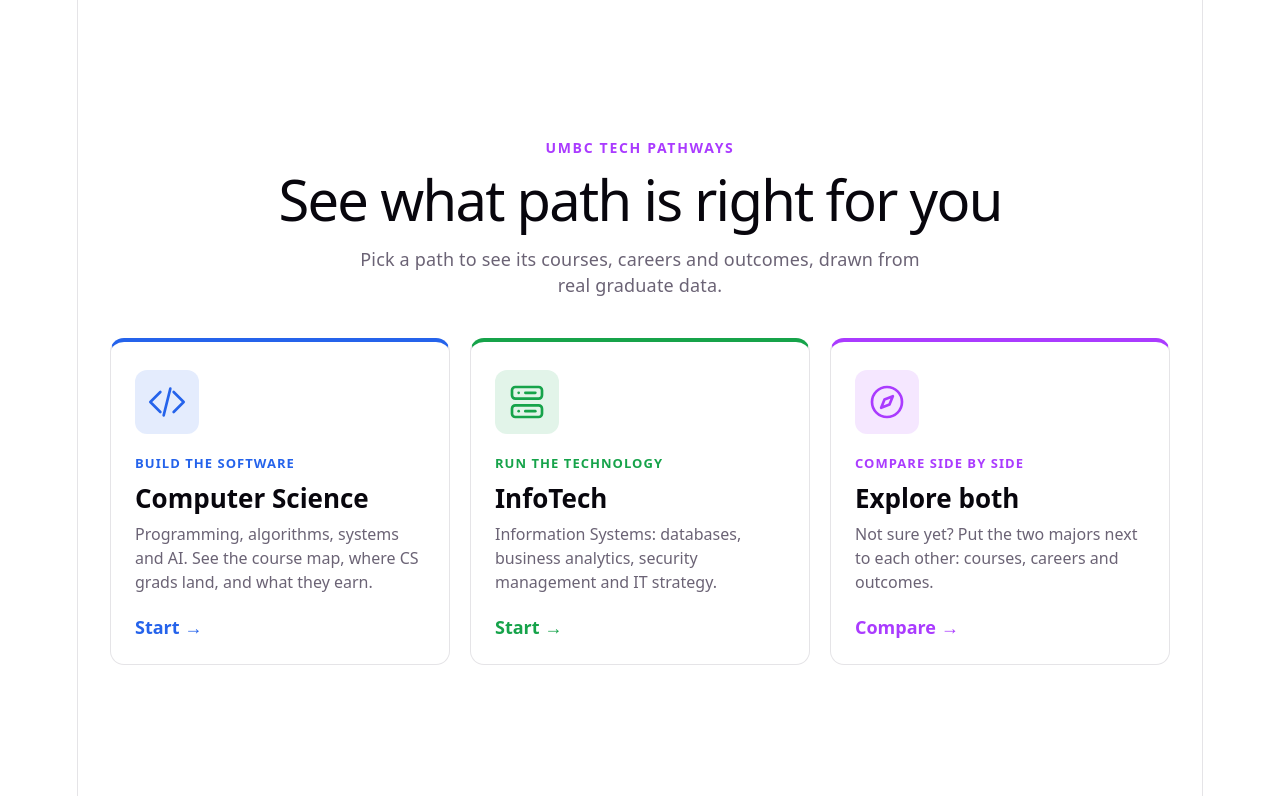
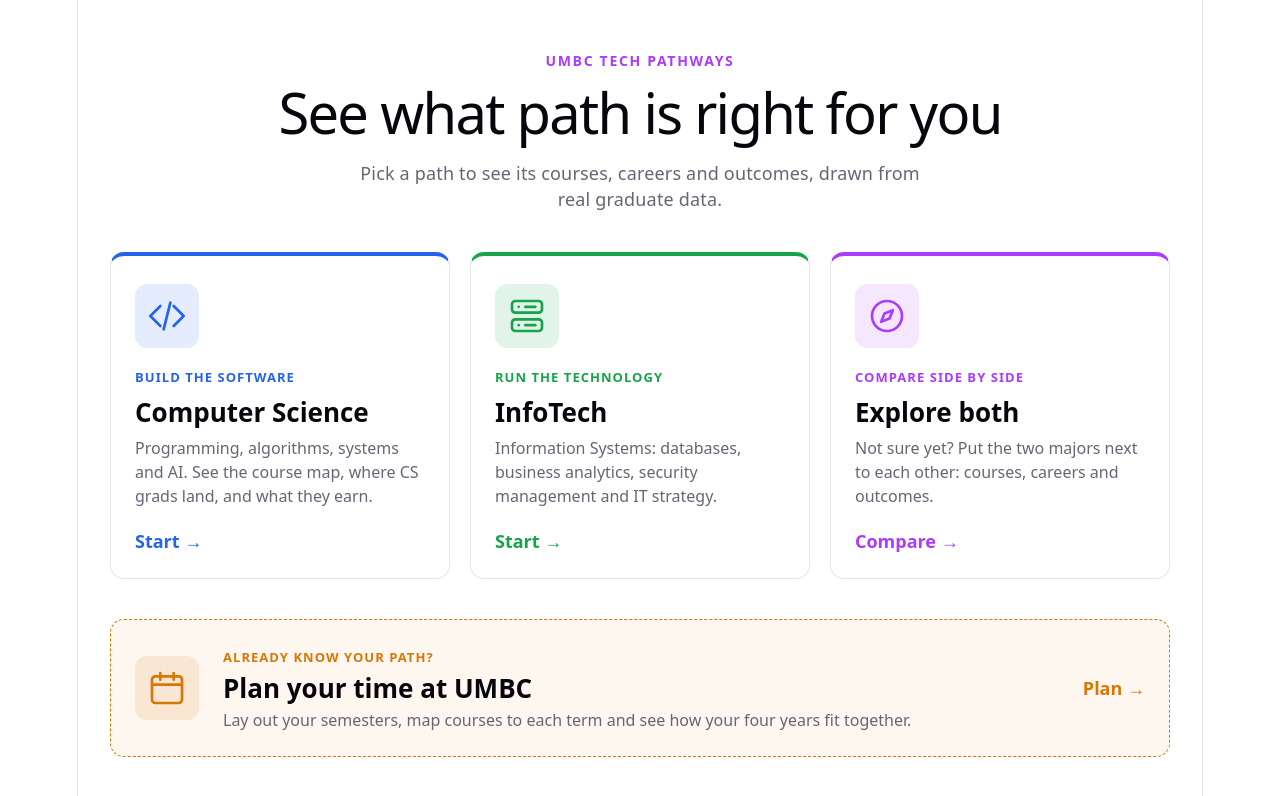
Before and after one commit to TheGreatAndMightySpence/hackumbc2026, a React (Vite) app in the folder dashboard/: page / in a window 1280 px wide. Shown: the top 796 px of the page. Built offline with nearby package versions, Linux system fonts and the light colour scheme.

Commit message:
added skeleton for semester planing

```diff
--- a/dashboard/src/App.tsx
+++ b/dashboard/src/App.tsx
@@ -4,13 +4,19 @@
 import type { PathId } from "./paths";
 import PathPicker from "./components/PathPicker";
 import PathPage from "./components/PathPage";
+import PlannerPage from "./components/PlannerPage";
 
 export default function App() {
   // null = nothing chosen yet, so show the picker first
   const [path, setPath] = useState<PathId | null>(null);
+  const [planning, setPlanning] = useState(false);
+
+  if (planning) {
+    return <PlannerPage onBack={() => setPlanning(false)} />;
+  }
 
   if (path === null) {
-    return <PathPicker onPick={setPath} />;
+    return <PathPicker onPick={setPath} onPlan={() => setPlanning(true)} />;
   }
 
   return <PathPage pathId={path} onChangePath={() => setPath(null)} />;
--- a/dashboard/src/components/PathPage.css
+++ b/dashboard/src/components/PathPage.css
@@ -7,6 +7,7 @@
 
 .path-page--cs { --card: #2563eb; }
 .path-page--it { --card: #16a34a; }
+.path-page--plan { --card: #d97706; }
 
 .path-page__bar {
   display: flex;
--- a/dashboard/src/components/PathPicker.css
+++ b/dashboard/src/components/PathPicker.css
@@ -113,6 +113,58 @@
   transition: transform 150ms ease;
 }
 
+/* Full-width planner card under the path cards */
+.picker__plan {
+  --card: #d97706; /* UMBC gold, darkened for contrast */
+
+  display: flex;
+  align-items: center;
+  gap: 24px;
+  padding: 24px;
+  text-align: left;
+  font: inherit;
+  color: var(--text);
+  background: color-mix(in srgb, var(--card) 6%, var(--bg));
+  border: 1px dashed var(--card);
+  border-radius: 14px;
+  cursor: pointer;
+  transition: transform 150ms ease, box-shadow 150ms ease;
+}
+
+.picker__plan:hover {
+  transform: translateY(-4px);
+  box-shadow: var(--shadow);
+  border-style: solid;
+}
+
+.picker__plan:focus-visible {
+  outline: 3px solid var(--card);
+  outline-offset: 3px;
+}
+
+.picker__plan .picker__icon {
+  flex-shrink: 0;
+  margin-bottom: 0;
+}
+
+.picker__plan-text {
+  flex: 1;
+  display: flex;
+  flex-direction: column;
+  gap: 4px;
+}
+
+.picker__plan .picker__cta {
+  margin-top: 0;
+  white-space: nowrap;
+}
+
+.picker__plan:hover .picker__cta span {
+  display: inline-block;
+  transform: translateX(4px);
+  transition: transform 150ms ease;
+}
+
 @media (max-width: 800px) {
   .picker {
     padding: 32px 16px;
@@ -121,4 +173,9 @@
   .picker__grid {
     grid-template-columns: 1fr;
   }
+  .picker__plan {
+    flex-direction: column;
+    align-items: flex-start;
+    gap: 12px;
+  }
 }
--- a/dashboard/src/components/PathPicker.tsx
+++ b/dashboard/src/components/PathPicker.tsx
@@ -4,9 +4,10 @@
 
 interface Props {
   onPick: (id: PathId) => void;
+  onPlan: () => void;
 }
 
-export default function PathPicker({ onPick }: Props) {
+export default function PathPicker({ onPick, onPlan }: Props) {
   return (
     <div className="picker">
       <header className="picker__header">
@@ -35,6 +36,29 @@
           </button>
         ))}
       </div>
+
+      <button type="button" className="picker__plan" onClick={onPlan}>
+        <span className="picker__icon">
+          {/* calendar */}
+          <svg width="40" height="40" viewBox="0 0 24 24" fill="none" stroke="currentColor"
+            strokeWidth={1.6} strokeLinecap="round" strokeLinejoin="round" aria-hidden>
+            <rect x="3" y="5" width="18" height="16" rx="2" />
+            <line x1="3" y1="10" x2="21" y2="10" />
+            <line x1="8" y1="3" x2="8" y2="7" />
+            <line x1="16" y1="3" x2="16" y2="7" />
+          </svg>
+        </span>
+        <span className="picker__plan-text">
+          <span className="picker__tagline">Already know your path?</span>
+          <span className="picker__title">Plan your time at UMBC</span>
+          <span className="picker__desc">
+            Lay out your semesters, map courses to each term and see how your four years fit together.
+          </span>
+        </span>
+        <span className="picker__cta">
+          Plan <span aria-hidden>→</span>
+        </span>
+      </button>
     </div>
   );
 }
--- /dev/null
+++ b/dashboard/src/components/PlannerPage.tsx
@@ -0,0 +1,28 @@
+import "./PathPage.css";
+
+interface Props {
+  onBack: () => void;
+}
+
+// TODO: the actual planner (semesters, courses per term, credit totals)
+export default function PlannerPage({ onBack }: Props) {
+  return (
+    <div className="path-page path-page--plan">
+      <header className="path-page__bar">
+        <div className="path-page__title">
+          <div>
+            <p className="path-page__tagline">Your four years</p>
+            <h1>Plan your time at UMBC</h1>
+          </div>
+        </div>
+        <button type="button" className="path-page__change" onClick={onBack}>
+          ← Back to paths
+        </button>
+      </header>
+
+      <main className="path-page__content">
+        <p>Semester planning is coming soon.</p>
+      </main>
+    </div>
+  );
+}
```
Also changed, not shown: 1 other file (tests, documents, lock files or other folders).
